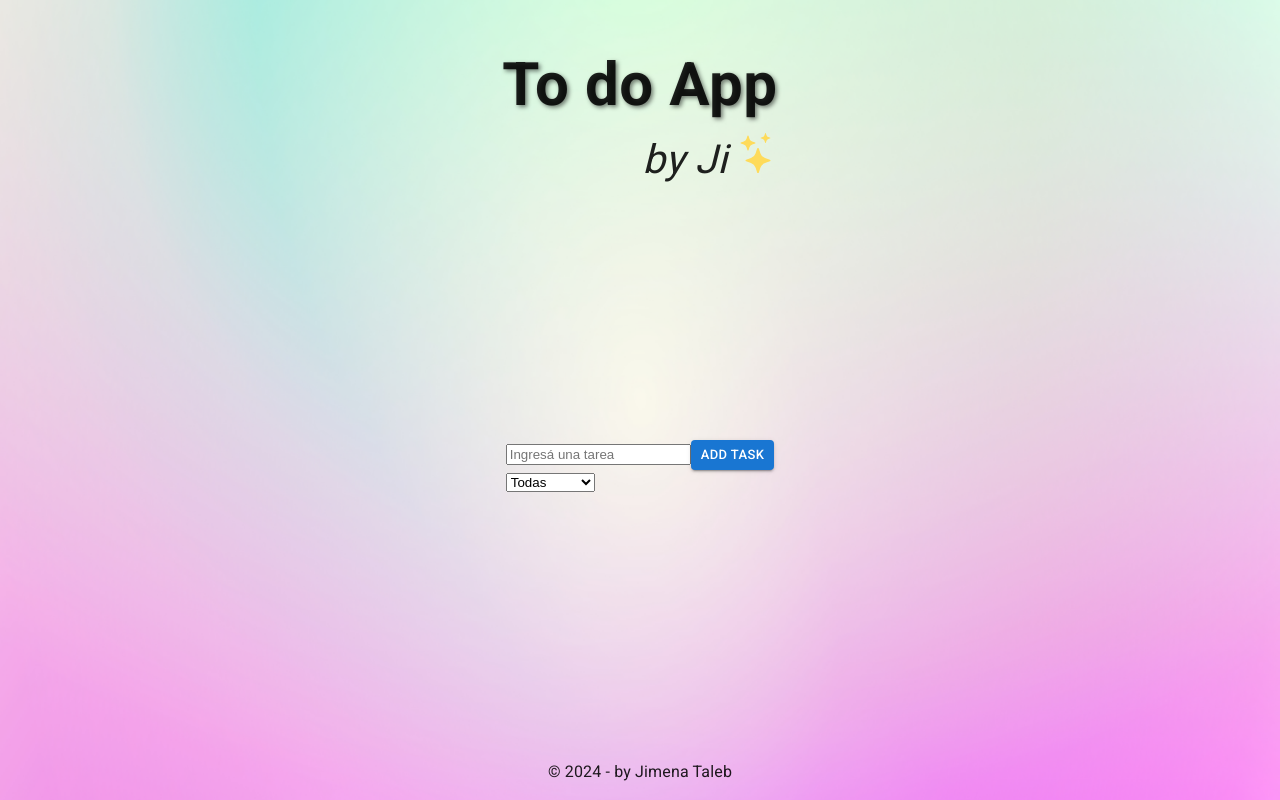
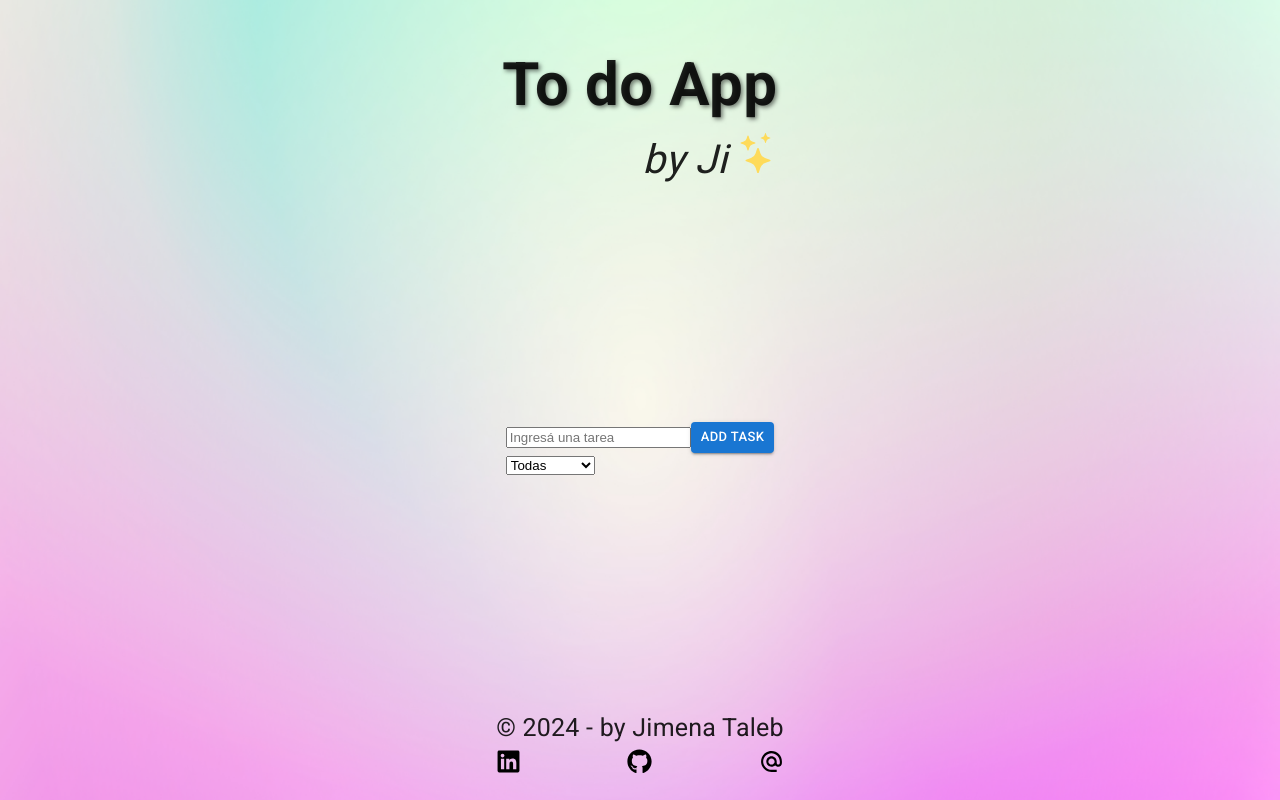
Before and after one commit to JimenaTaleb/To-do-App, a React (Vite) app: page / in a window 1280 px wide. Built offline with nearby package versions, Linux system fonts and the light colour scheme.

Commit message:
adding footer styles

```diff
--- a/src/components/Footer.jsx
+++ b/src/components/Footer.jsx
@@ -1,7 +1,30 @@
+import { Typography, Box } from "@mui/material";
+import { FaLinkedin, FaGithub } from "react-icons/fa";
+import { MdAlternateEmail } from "react-icons/md";
+
 export default function Footer() {
   return (
     <footer>
-        <p>&copy; 2024 - by Jimena Taleb</p>
+      <Typography
+        sx={{
+          fontSize: { xs: 15, md: 20, lg: 25 },
+        }}
+      >
+        &copy; 2024 - by Jimena Taleb
+      </Typography>
+      <Box pb={2} display="flex" justifyContent="space-between" sx={{
+          fontSize: { xs: 15, md: 20, lg: 25 },
+        }}>
+        <a href="https://www.linkedin.com/in/jimenataleb">
+          <FaLinkedin color="black" />
+        </a>
+        <a href="https://github.com/JimenaTaleb">
+          <FaGithub color="black" />
+        </a>
+        <a href="mailto:jime-taleb@hotmail.com">
+          <MdAlternateEmail color="black" />
+        </a>
+      </Box>
     </footer>
-  )
+  );
 }
```
